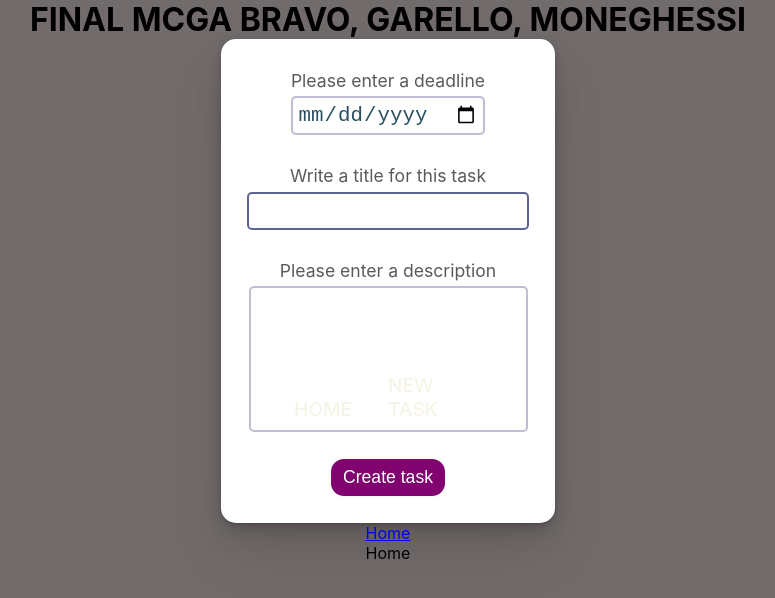
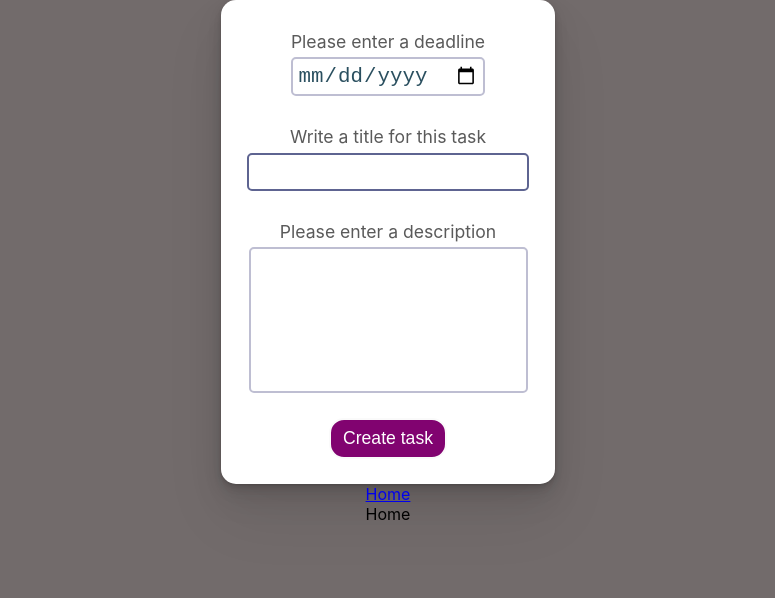
Before and after one commit to BravoArturo/finalMCGA, a React (Create React App) app: page /newTask in a window 1280 px wide. Shown: the top 598 px of the page, without its empty margins (252-1027 px from the left). Built offline with nearby package versions, Linux system fonts and the light colour scheme.

Commit message:
Fix route navbar

```diff
--- a/src/components/screens/Navbar/Navbar.tsx
+++ b/src/components/screens/Navbar/Navbar.tsx
@@ -9,7 +9,7 @@ const Navbar = () => {
         </div>
         <div className="navMenu">
             <nav className="navbar">
-                <a href="/"> Home</a>
+                <a href="/myTask">My Task</a>
                 {/* This should use Link */}
                 <a href="/newTask">New Task</a>
                 <div className="dot"></div>
--- a/src/components/screens/Task/TaskForm.tsx
+++ b/src/components/screens/Task/TaskForm.tsx
@@ -72,7 +72,6 @@ const TaskForm = () => {
                     </form>
                 </div>
                 <div className="footer">
-                    <i className="fas fa-home"></i>
                     <a className="icon" href="/">Home</a>
                     <p>Home</p>
                 </div>
--- a/src/components/screens/Task/TaskItem.tsx
+++ b/src/components/screens/Task/TaskItem.tsx
@@ -18,6 +18,10 @@ const TaskItem = ({ task, loadTask }: Props) => {
     }
     return (
         <div>
+            <div className="header">
+                <a className="icon" href="/">Home</a>
+                <p>Home</p>
+            </div>
             <div className="wrapper2">
                 <div className="container">
                     <form className="formTaskList">
--- a/src/components/screens/Task/TaskList.tsx
+++ b/src/components/screens/Task/TaskList.tsx
@@ -14,8 +14,8 @@ const TaskList = () => {
         const formatedDate = res.data.map(task => {
             return {
                 ...task,
-                createdAt: task.createdAt? new Date(task.createdAt): new Date(),
-                updatedAt: task.updatedAt? new Date(task.updatedAt): new Date(),
+                createdAt: task.createdAt ? new Date(task.createdAt) : new Date(),
+                updatedAt: task.updatedAt ? new Date(task.updatedAt) : new Date(),
             }
         })
         settasks(formatedDate);
--- a/src/index.tsx
+++ b/src/index.tsx
@@ -8,14 +8,15 @@ import TaskForm from './components/screens/Task/TaskForm';
 import Navbar from './components/screens/Navbar/Navbar'
 import { ToastContainer } from 'react-toastify';
 import 'react-toastify/dist/ReactToastify.css';
+import TaskItem from './components/screens/Task/TaskItem';
 
 ReactDOM.render(
   <React.StrictMode>
-    <Navbar></Navbar>
     <BrowserRouter>
       <div>
         <Switch>
-          <Route exact path="/" component={TaskList} />
+          <Route exact path="/" component={Navbar} />
+          <Route path="/myTask" component={TaskList} />
           <Route path="/newTask" component={TaskForm} />
           <Route path="/updated/:id" component={TaskForm} />
         </Switch>
```
